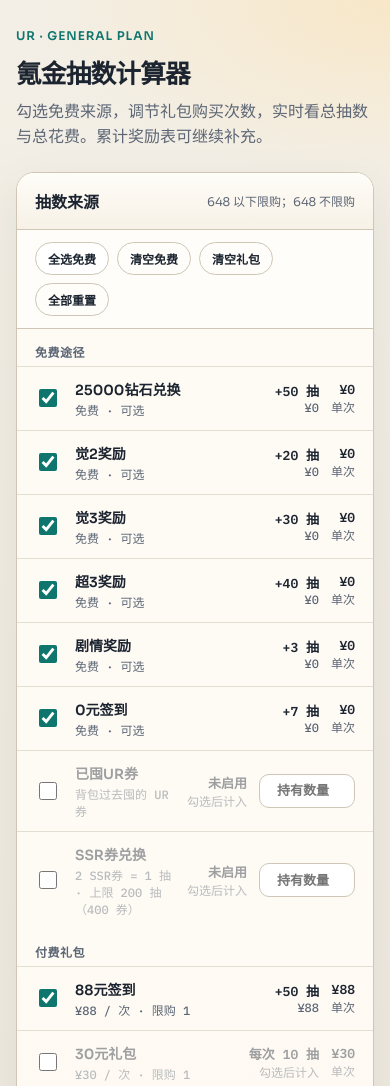
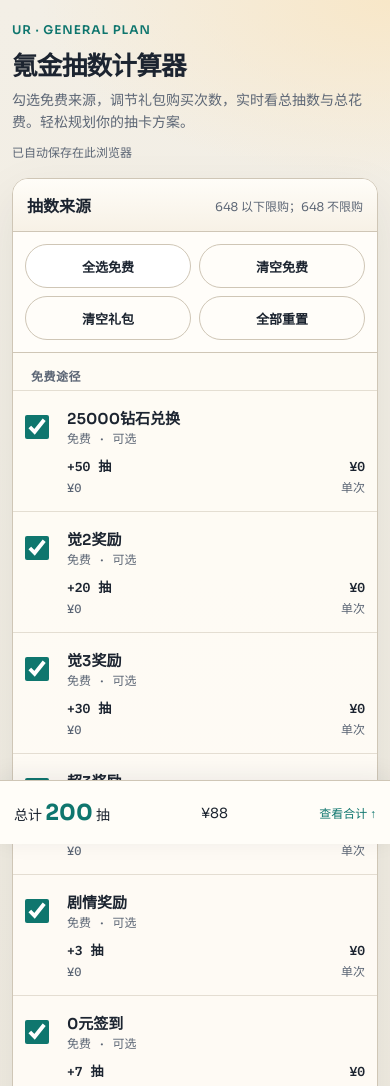
Before and after one commit to yyzh6236/cassell, a plain HTML site: page index.html in a window 390 px wide. Shown: the top 1086 px of the page. Drawn offline with Linux system fonts and the light colour scheme.

Commit message:
Persist calculator plans and improve mobile layout

```diff
--- a/assets/css/styles.css
+++ b/assets/css/styles.css
@@ -418,3 +418,50 @@
       padding: 1px 5px;
       border-radius: 4px;
     }
+
+
+/* Touch-friendly layouts and a persistent mobile total. */
+.save-status { color: var(--muted); font-size: 12px; margin: -8px 0 18px; }
+.name { cursor: pointer; }
+.mobile-summary { display: none; }
+:focus-visible { outline: 3px solid var(--accent); outline-offset: 3px; }
+.layout > *, .summary, .meta { min-width: 0; }
+@media (max-width: 600px) {
+  .wrap { width: calc(100% - 24px); padding: 22px 0 calc(100px + env(safe-area-inset-bottom)); }
+  header { gap: 8px; margin-bottom: 18px; }
+  header p { font-size: 14px; }
+  .panel { border-radius: 16px; }
+  .panel-head { padding: 14px; flex-wrap: wrap; gap: 6px 12px; }
+  .toolbar { display: grid; grid-template-columns: 1fr 1fr; padding: 12px; }
+  .toolbar button { min-height: 44px; font-size: 13px; }
+  .row, .row.ssr-row {
+    grid-template-columns: 32px minmax(0, 1fr) minmax(0, 1fr);
+    gap: 8px 10px; padding: 14px 12px;
+  }
+  .row > input[type="checkbox"] { grid-column: 1; grid-row: 1 / 3; width: 24px; height: 24px; margin: 0; align-self: stretch; min-height: 44px; }
+  .row .name { grid-column: 2 / 4; grid-row: 1; min-height: 44px; align-content: center; }
+  .name strong { white-space: normal; overflow: visible; font-size: 15px; }
+  .name span { line-height: 1.5; }
+  .row > .meta { grid-column: 2; grid-row: 2; text-align: left; white-space: normal; overflow-wrap: anywhere; line-height: 1.6; }
+  .row > :last-child { grid-column: 3; grid-row: 2; justify-self: end; }
+  .row > .meta:last-child { text-align: right; }
+  .ticket-input { width: 100%; max-width: 150px; height: 46px; font-size: 16px; }
+  .stepper { max-width: 100%; }
+  .stepper button { width: 44px; height: 44px; flex-shrink: 0; font-size: 22px; touch-action: manipulation; }
+  .stepper .count { min-width: 28px; font-size: 15px; }
+  .row.is-off .name, .row.is-off .meta { opacity: .65; }
+  .stats { padding: 14px; }
+  .ref-table th, .ref-table td { padding: 10px 6px; overflow-wrap: anywhere; }
+  .ref-table .lv { width: 15%; }
+  .ref-table .reward { width: 35%; }
+  #summary { scroll-margin-top: 12px; }
+  .mobile-summary {
+    display: flex; align-items: center; justify-content: space-between; gap: 10px;
+    position: fixed; z-index: 10; left: 0; right: 0; bottom: 0;
+    padding: 14px max(14px, env(safe-area-inset-right)) calc(14px + env(safe-area-inset-bottom)) max(14px, env(safe-area-inset-left));
+    background: #fffdf8; border-top: 1px solid var(--line); box-shadow: 0 -4px 24px #1c243014;
+    color: var(--ink); text-decoration: none; font-size: 14px; min-height: 64px;
+  }
+  .mobile-summary strong { color: var(--accent); font-size: 22px; }
+  .mobile-details { color: var(--accent); font-size: 12px; }
+}
--- a/assets/js/app.js
+++ b/assets/js/app.js
@@ -19,6 +19,38 @@ function limitHint(s) {
 const state = Object.fromEntries(
   SOURCES.map((s) => [s.id, { on: false, value: isTicketSource(s) ? 0 : 1 }])
 );
+
+const STORAGE_KEY = "cassell.plan.v1";
+let storageAvailable = true;
+
+function restorePlan() {
+  try {
+    const saved = JSON.parse(localStorage.getItem(STORAGE_KEY));
+    if (!saved || saved.version !== 1 || !saved.sources || typeof saved.sources !== "object") return;
+    for (const s of SOURCES) {
+      const entry = saved.sources[s.id];
+      if (!entry || typeof entry.on !== "boolean" || !Number.isSafeInteger(entry.value) || entry.value < 0) continue;
+      state[s.id] = {
+        on: entry.on,
+        value: isTicketSource(s) ? entry.value : hasPurchaseLimit(s) ? Math.min(s.max, entry.value) : entry.value,
+      };
+    }
+  } catch { /* 损坏或不可访问的数据不影响计算 */ }
+}
+
+function savePlan() {
+  try {
+    localStorage.setItem(STORAGE_KEY, JSON.stringify({ version: 1, sources: state }));
+    storageAvailable = true;
+  } catch { storageAvailable = false; }
+  document.getElementById("save-status").textContent = storageAvailable
+    ? "已自动保存在此浏览器" : "当前浏览器无法保存，关闭页面后填写可能丢失";
+}
+
+function normalizeCount(raw) {
+  const n = Number(raw);
+  return Number.isFinite(n) ? Math.min(Number.MAX_SAFE_INTEGER, Math.max(0, Math.floor(n))) : 0;
+}
 
 const elSources = document.getElementById("sources");
 const elMilestones = document.getElementById("milestones");
@@ -90,15 +122,16 @@ function setEnabled(id, on) {
 
 function setCount(id, next) {
   const src = SOURCES.find((s) => s.id === id);
-  const n = Math.max(0, Math.floor(Number(next) || 0));
+  const n = normalizeCount(next);
   state[id].value = hasPurchaseLimit(src) ? Math.min(src.max, n) : n;
   render();
 }
 
 function setTicketCount(id, raw) {
   const s = SOURCES.find((x) => x.id === id);
-  state[id].value = Math.max(0, Math.floor(Number(raw) || 0));
+  state[id].value = normalizeCount(raw);
   // 输入时不全量重绘，避免光标丢失
+  savePlan();
   updateTicketRow(s);
   renderSummary();
 }
@@ -123,11 +156,11 @@ function renderTicketRow(s) {
 
   return `
     <div class="row ssr-row ${st.on ? "" : "is-off"}" data-ticket-row="${s.id}">
-      <input type="checkbox" data-enable="${s.id}" ${st.on ? "checked" : ""} aria-label="启用 ${s.name}" />
-      <div class="name">
+      <input type="checkbox" id="enable-${s.id}" data-enable="${s.id}" ${st.on ? "checked" : ""} aria-label="启用 ${s.name}" />
+      <label class="name" for="enable-${s.id}">
         <strong>${s.name}</strong>
         <span>${ticketSubLabel(s)}</span>
-      </div>
+      </label>
       <div class="meta">
         <b data-ticket-pulls>${!st.on ? "未启用" : pulls ? `+${pulls} 抽` : "未计入"}</b>
         <span data-ticket-hint>${ticketMetaHint(s, st)}</span>
@@ -166,22 +199,22 @@ function renderSources() {
         ? `限购 ${s.max} · 已选 ${count}`
         : `不限购 · 已选 ${count}`;
 
-      const checkbox = `<input type="checkbox" data-enable="${s.id}" ${on ? "checked" : ""} aria-label="启用 ${s.name}" />`;
+      const checkbox = `<input type="checkbox" id="enable-${s.id}" data-enable="${s.id}" ${on ? "checked" : ""} aria-label="启用 ${s.name}" />`;
       const stepper = isQty
         ? `<div class="stepper">
-            <button type="button" data-action="dec" data-id="${s.id}" ${count <= 0 ? "disabled" : ""}>−</button>
+            <button type="button" aria-label="减少 ${s.name}次数" data-action="dec" data-id="${s.id}" ${count <= 0 ? "disabled" : ""}>−</button>
             <div class="count">${count}</div>
-            <button type="button" data-action="inc" data-id="${s.id}" ${atMax ? "disabled" : ""}>+</button>
+            <button type="button" aria-label="增加 ${s.name}次数" data-action="inc" data-id="${s.id}" ${atMax ? "disabled" : ""}>+</button>
           </div>`
         : `<div class="meta"><b>${money(s.cost)}</b>单次</div>`;
 
       return `
         <div class="row ${on ? "" : "is-off"}">
           ${checkbox}
-          <div class="name">
+          <label class="name" for="enable-${s.id}">
             <strong>${s.name}</strong>
             <span>${limitHint(s)}</span>
-          </div>
+          </label>
           <div class="meta">
             <b>${on ? `+${appliedPulls} 抽` : `每次 ${s.pulls} 抽`}</b>
             ${on ? (isQty ? qtyHint : money(s.cost)) : "勾选后计入"}
@@ -212,6 +245,8 @@ function renderSummary() {
   elTotalPulls.textContent = pulls.toLocaleString("zh-CN");
   elTotalCost.textContent = money(cost);
   elUnitPrice.textContent = unitPriceText(cost, pulls);
+  document.getElementById("mobile-pulls").textContent = pulls.toLocaleString("zh-CN");
+  document.getElementById("mobile-cost").textContent = money(cost);
 
   const sorted = [...MILESTONES].sort((a, b) => a.pulls - b.pulls);
   elMilestones.innerHTML = sorted.map((m) => {
@@ -226,13 +261,13 @@ function renderSummary() {
         <div class="badge">${hit ? "已达成" : "未达成"}</div>
       </div>
     `;
-  }).join("") || `<div class="gap-note">暂无累计奖励配置</div>`;
+  }).join("") || `<div class="gap-note">暂无累计奖励</div>`;
 
   const next = sorted.find((m) => pulls < m.pulls);
   if (!sorted.length) {
-    elGapNote.textContent = "奖励表为空，可在 MILESTONES 中补充。";
+    elGapNote.textContent = "暂无累计奖励信息。";
   } else if (!next) {
-    elGapNote.innerHTML = `当前方案已覆盖全部已配置奖励（最高 <b>${sorted[sorted.length - 1].pulls}</b> 抽）。`;
+    elGapNote.innerHTML = `当前方案已覆盖全部累计奖励（最高 <b>${sorted[sorted.length - 1].pulls}</b> 抽）。`;
   } else {
     elGapNote.innerHTML = `距离下一档「${next.reward}」还差 <b>${next.pulls - pulls}</b> 抽。`;
   }
@@ -247,6 +282,7 @@ function render() {
 
   renderSources();
   renderSummary();
+  savePlan();
 
   if (keepId) {
     const input = elSources.querySelector(`[data-ticket-input][data-id="${keepId}"]`);
@@ -325,5 +361,6 @@ function renderCultivateRewards() {
 DEFAULT_ENABLED.forEach((id) => {
   if (state[id]) state[id].on = true;
 });
+restorePlan();
 renderCultivateRewards();
 render();
--- a/index.html
+++ b/index.html
@@ -2,7 +2,7 @@
 <html lang="zh-CN">
 <head>
   <meta charset="UTF-8" />
-  <meta name="viewport" content="width=device-width, initial-scale=1" />
+  <meta name="viewport" content="width=device-width, initial-scale=1, viewport-fit=cover" />
   <title>UR · 氪金抽数计算器</title>
   <meta name="description" content="UR 通用氪金抽数计算器：勾选来源、调节礼包次数，实时估算总抽数与花费。" />
   <link rel="preconnect" href="https://fonts.googleapis.com" />
@@ -15,9 +15,10 @@
     <header>
       <div class="eyebrow">UR · General Plan</div>
       <h1>氪金抽数计算器</h1>
-      <p>勾选免费来源，调节礼包购买次数，实时看总抽数与总花费。累计奖励表可继续补充。</p>
+      <p>勾选免费来源，调节礼包购买次数，实时看总抽数与总花费。轻松规划你的抽卡方案。</p>
     </header>
 
+    <p class="save-status" id="save-status" role="status"></p>
     <div class="layout">
       <section class="panel">
         <div class="panel-head">
@@ -33,7 +34,7 @@
         <div id="sources"></div>
       </section>
 
-      <aside class="summary">
+      <aside class="summary" id="summary">
         <section class="panel">
           <div class="panel-head">
             <h2>方案合计</h2>
@@ -74,16 +75,19 @@
             </thead>
             <tbody id="cultivate-rewards"></tbody>
           </table>
-          <div class="ref-foot">缺失奖励标「？」；维护 <code>CULTIVATE_REWARDS</code> 补充。</div>
+          <div class="ref-foot">「？」表示奖励暂未确认。</div>
         </section>
       </aside>
     </div>
 
-    <footer class="note">
-      配置维护：<code>assets/js/config.js</code> 中的 <code>SOURCES</code>、<code>MILESTONES</code>、<code>CULTIVATE_REWARDS</code>。
-    </footer>
+
   </div>
 
+  <a class="mobile-summary" href="#summary" aria-label="查看方案合计与累计奖励">
+    <span>总计 <strong id="mobile-pulls">0</strong> 抽</span>
+    <span id="mobile-cost">¥0</span>
+    <span class="mobile-details">查看合计 ↑</span>
+  </a>
   <script src="assets/js/config.js"></script>
   <script src="assets/js/app.js"></script>
 </body>
```
